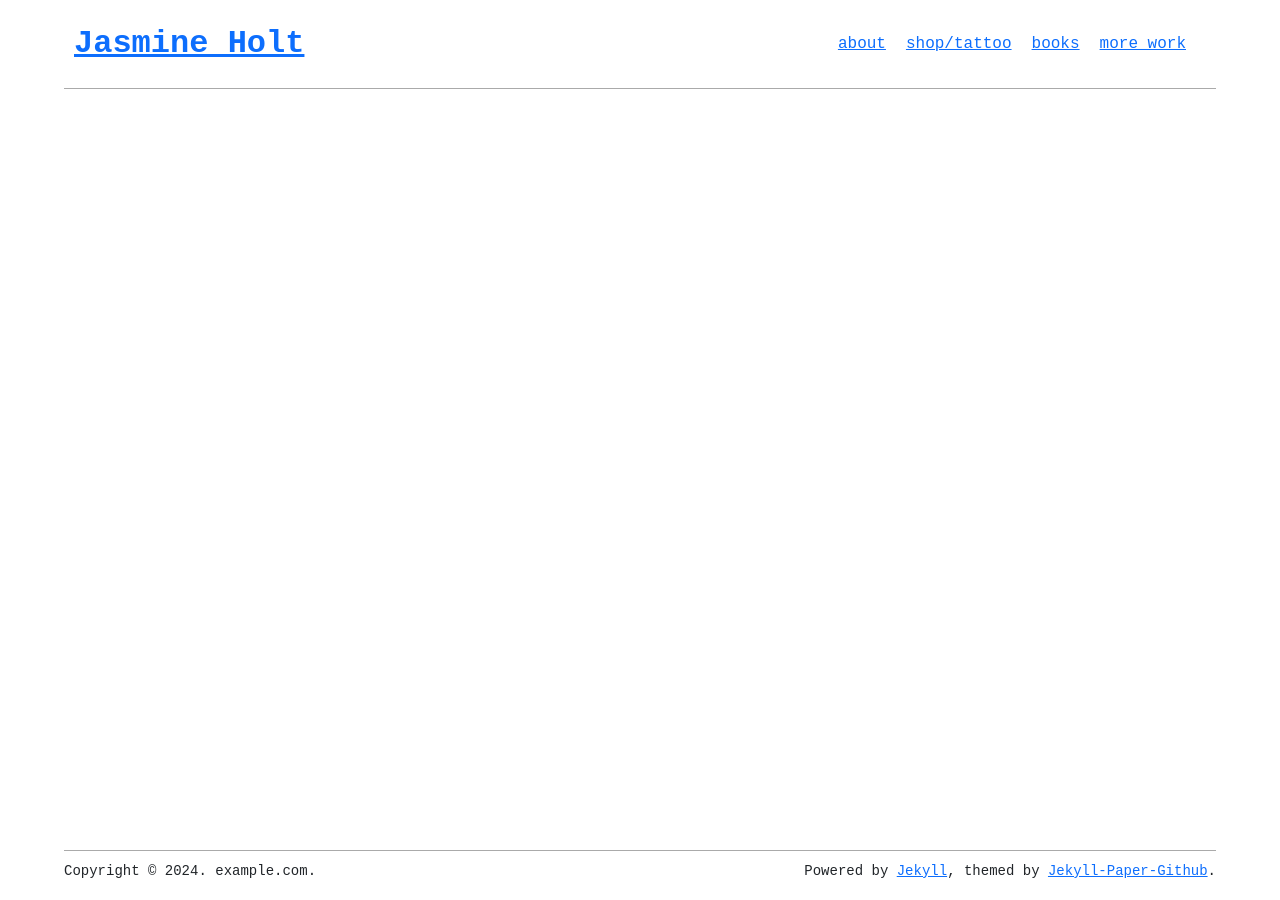
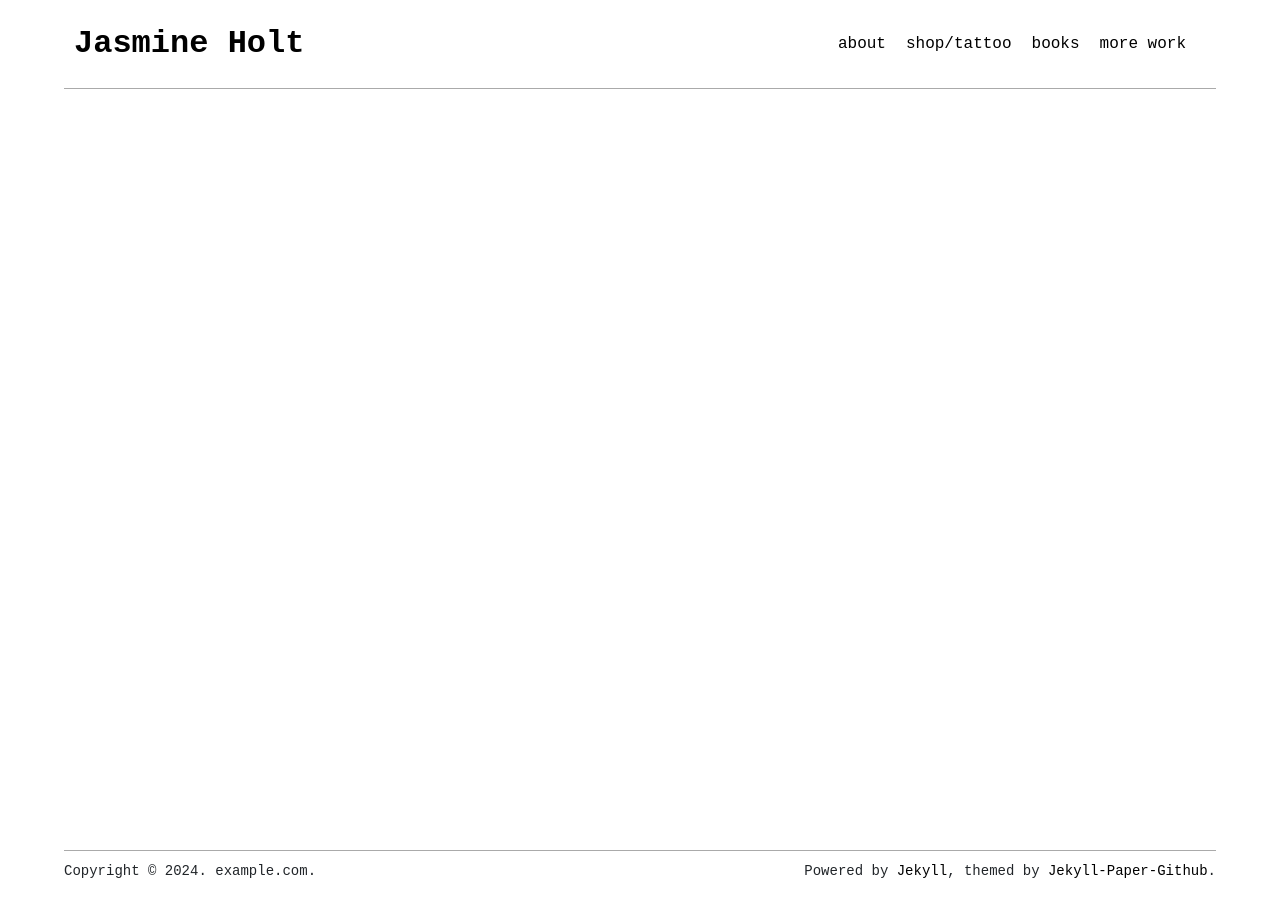
Before and after one commit to jasminedholt/jasminedholt.github.io, a Jekyll site: the page built from docs/index.html, in a window 1280 px wide. Built offline with Jekyll 4.4.1, drawn with Linux system fonts in a browser that asks for light colours; the list of posts is cut into pages by our own code.

Commit message:
Fix link color and underline

```diff
--- /dev/null
+++ b/docs/assets/css/bootstrap.scss
@@ -0,0 +1,14 @@
+---
+---
+
+@charset "utf-8";
+
+a:not([class]) {
+	text-decoration: none;
+	color: #000;
+}
+
+a:hover {
+	text-decoration: none;
+	color: #aaa;
+}
```
Also changed, not shown: docs/_includes/head.html (+4 -3 lines).
